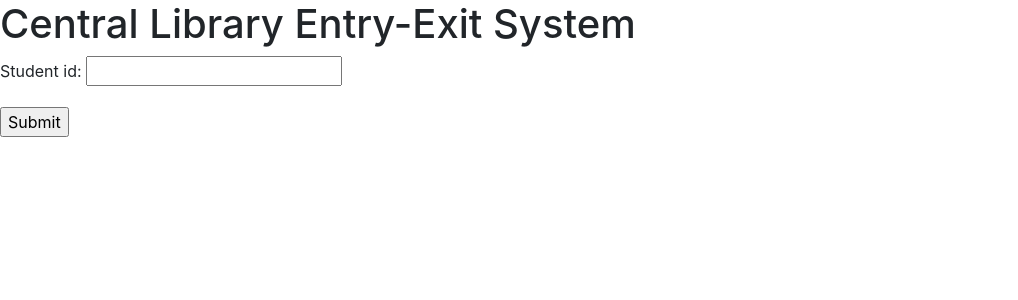
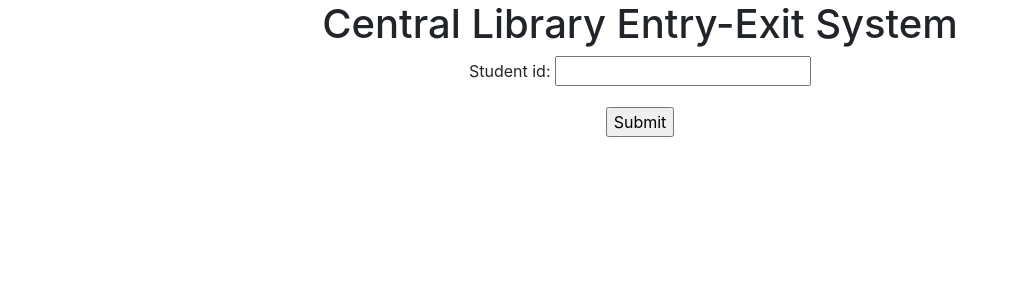
Before and after one commit to AfthabEK/Entry-Exit-DL, a Django app: page /library/ in a window 1280 px wide. Shown: the part 56-356 px from the top of the page, without its empty margins (0-1018 px from the left). Run offline with Django 3.2, Linux system fonts and the light colour scheme; some libraries are stand-ins or nearby versions.

Commit message:
Customized the home page

```diff
--- a/enter/templates/base.html
+++ b/enter/templates/base.html
@@ -36,10 +36,13 @@
 
     .neon-table tr:nth-child(even) {
       background-color: #366060;
+      color: #ffffff;
+
     }
 
     .neon-table tr:nth-child(odd) {
       background-color: #2c9883;
+      color: #ffffff;
     }
   </style>
 
--- a/enter/templates/library.html
+++ b/enter/templates/library.html
@@ -5,12 +5,24 @@
 {% endblock %}
 
 {% block content%}
-    <h1>Central Library Entry-Exit System</h1>
-    {{ message }}
-    <form method="POST">
+    <h1 class="text-center">Central Library Entry-Exit System</h1>
+    <!-- make the message green when it is an entry and red when it is exit-->
+
+    {% if message == "" %}
+
+    {% else %}
+
+    {% if x %}
+    <div class="text-center alert alert-success" ">
+    {% else %}
+    <div class="text-center alert alert-warning" ">
+    {% endif %}
+      {{ message }}</div>
+    {% endif %}
+    <form method="POST" class="text-center">
         {% csrf_token %}
         {{ form.as_p }}
-        <input type="submit" value="Submit">
+        <input type="submit" value="Submit" class="text-center">
     </form>
 
 {% endblock %}
--- a/enter/templates/records.html
+++ b/enter/templates/records.html
@@ -29,6 +29,6 @@
     <form method="post">
         {% csrf_token %}
         {{ form.as_p }}
-        <input type="submit" value="Back">
+        <input type="submit" value="Submit">
     </form>
 {% endblock %}
--- a/enter/templates/records_formcsv.html
+++ b/enter/templates/records_formcsv.html
@@ -6,10 +6,13 @@
 
 {% block content%}
 
-<form method="post">
+<div class="d-flex justify-content-center">
+  <form method="post" class="mx-auto">
     {% csrf_token %}
     {{ form.as_p }}
     <input type="submit" value="Submit">
   </form>
+</div>
+
 
 {% endblock %}
--- a/enter/views.py
+++ b/enter/views.py
@@ -12,11 +12,13 @@ from django.http import HttpResponse
 
 def library(request):
     message=""
+    x=False
     if request.method == 'POST':
         student_id = request.POST.get('student_id')
         now = datetime.now()
         current_time = now.strftime("%H:%M:%S")
         today = date.today()
+
 
         try:
             student = record.objects.get(rollno=student_id,status='IN')
@@ -24,14 +26,17 @@ def library(request):
                 student.exittime = current_time
                 student.status = 'OUT'
                 student.save()
-                message="Student with rollno: "+student_id+" has exited the library at "+str(current_time)
+                message="Student with roll number "+student_id+" has exited the library at "+str(current_time)
+                x=False
             else:
                     record.objects.create(rollno=student_id, entrytime=datetime.now(),date=today)
-                    message="Student with rollno: "+student_id+" has entered the library at "+str(current_time)
+                    message="Student with roll number "+student_id+" has entered the library at "+str(current_time)
+                    x=True
         except record.DoesNotExist:
             record.objects.create(rollno=student_id, entrytime=datetime.now(),date=today)
-            message="Student with rollno: "+student_id+" has entered the library at "+str(current_time)
-    return render(request, 'library.html', {'form': StudentEntryExitForm(),'message':message})
+            message="Student with roll number "+student_id+" has entered the library at "+str(current_time)
+            x=True
+    return render(request, 'library.html', {'form': StudentEntryExitForm(),'message':message,'x':x})
 
 
 
```
Also changed, not shown: db.sqlite3.
